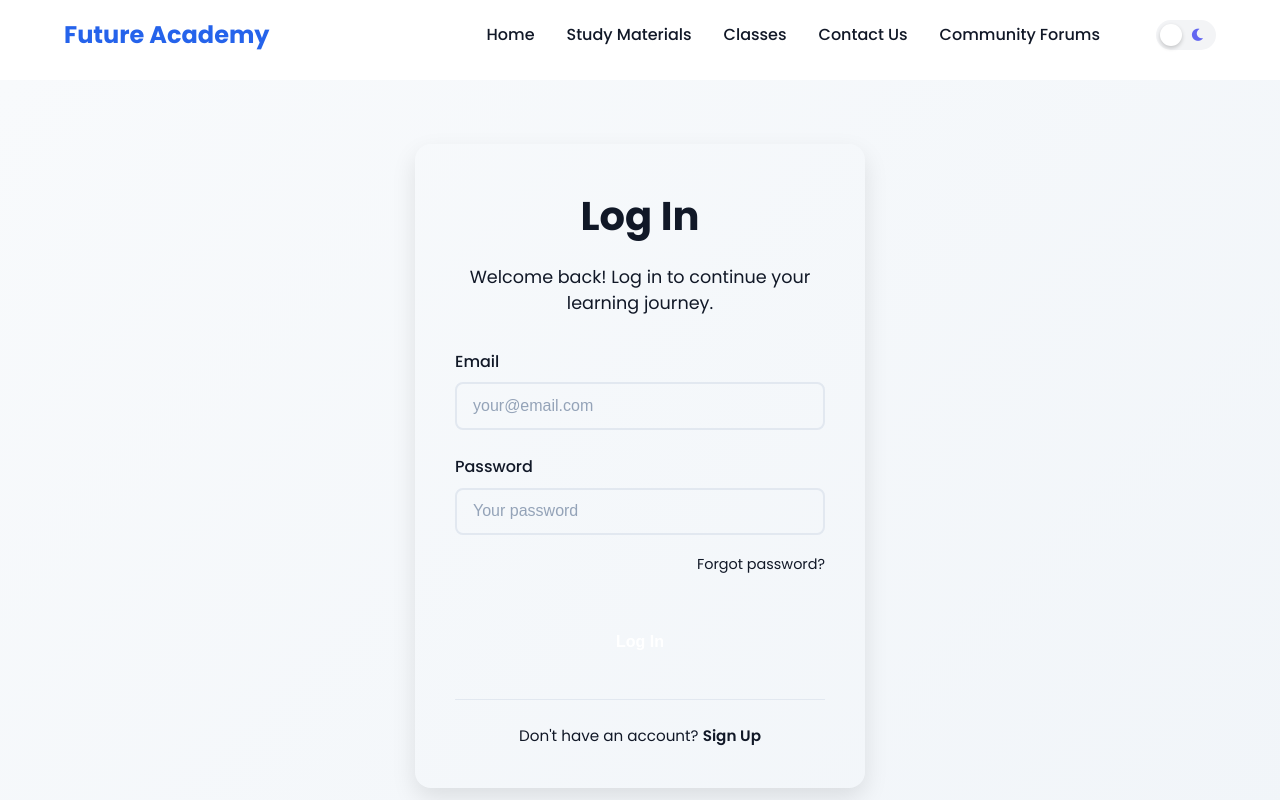
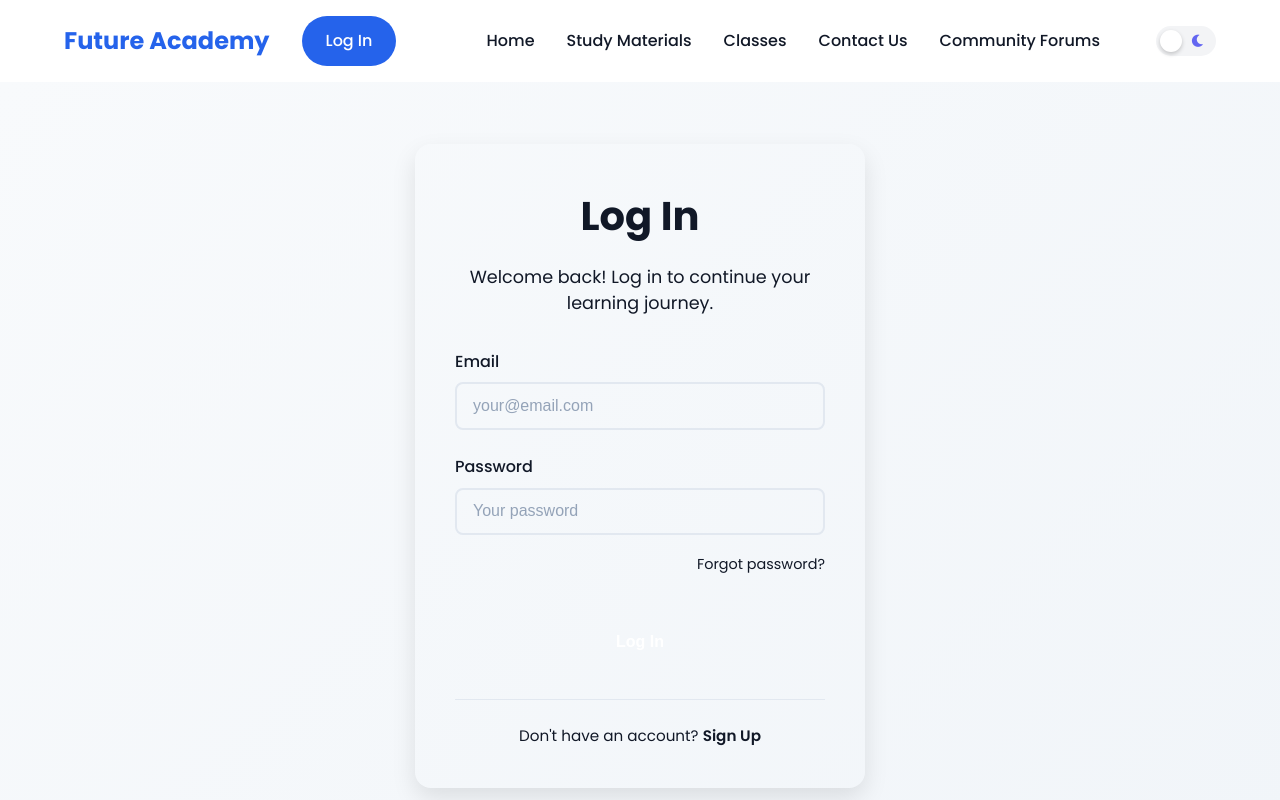
Before and after one commit to webstar-vishalgupta/Future-Academy, a plain HTML site: page login.html in a window 1280 px wide. Shown: the top 800 px of the page. Drawn offline with Linux system fonts and the light colour scheme.

Commit message:
Add files via upload

```diff
--- a/login.html
+++ b/login.html
@@ -16,7 +16,8 @@
     <nav class="navbar">
         <div class="nav-container">
             <div class="nav-left">
-                <a href="/" class="logo">Future Academy</a>
+                <a href="https://webstar-vishalgupta.github.io/Future-Academy/" class="logo">Future Academy</a>
+                <a href="login.html" class="login-btn">Log In</a>
             </div>
             <div class="nav-right">
                 <button class="mobile-menu-btn">
```
Also changed, not shown: about-developer.html (+1 -1 lines), classes.html (+1 -1 lines), contact.html (+1 -1 lines), forum.html (+1 -1 lines), index.html (+1 -1 lines), progress.html (+1 -1 lines), quizzes.html (+1 -1 lines), register-student.html (+2 -1 lines), register.html (+2 -1 lines), study-materials.html (+1 -1 lines), teachers.html (+1 -1 lines).
